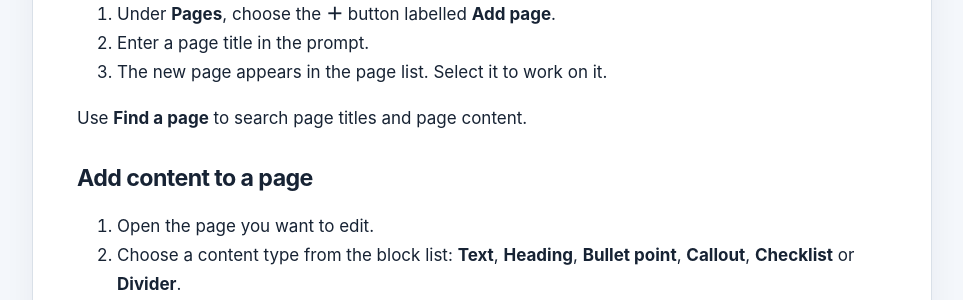
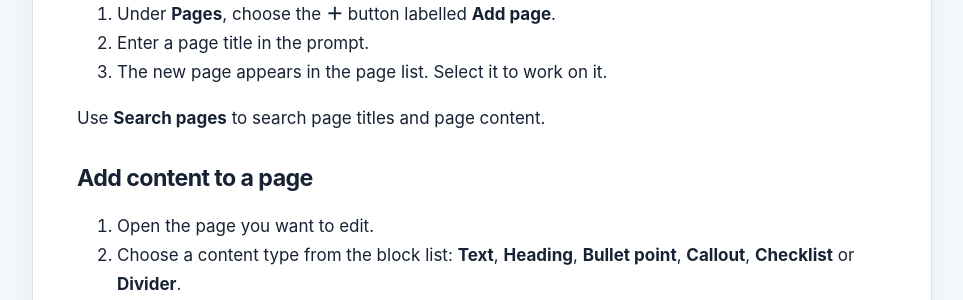
Before and after one commit to conz20/Brightdesk-Wiki, a Jekyll site: the page built from docs/products/workspace.md, in a window 1280 px wide and 900 px high, scrolled down 847 px. Shown: the part 152-452 px from the top of the window, without its empty margins (158-1121 px from the left). Built offline with Jekyll 4.4.1, drawn with Linux system fonts in a browser that asks for light colours; some of the changed text lies outside the part shown.

Commit message:
docs(workspace): use the actual Search pages label

```diff
--- a/docs/products/workspace.md
+++ b/docs/products/workspace.md
@@ -25,7 +25,7 @@ A new workspace includes a **Getting started** page.
 2. Enter a page title in the prompt.
 3. The new page appears in the page list. Select it to work on it.
 
-Use **Find a page** to search page titles and page content.
+Use **Search pages** to search page titles and page content.
 
 ## Add content to a page
 
@@ -83,7 +83,7 @@ Workspaces and pages are saved on this device as you work. Check the local-save
 2. Rename the first page **Overview**.
 3. Add another page for a separate topic, such as **Materials**.
 4. Add Text, Bullet point or Callout blocks to record information.
-5. Use **Find a page** to search for a page by its title or content.
+5. Use **Search pages** to search for a page by its title or content.
 
 **What you should have:** a workspace with separate pages for related information.
 
```
